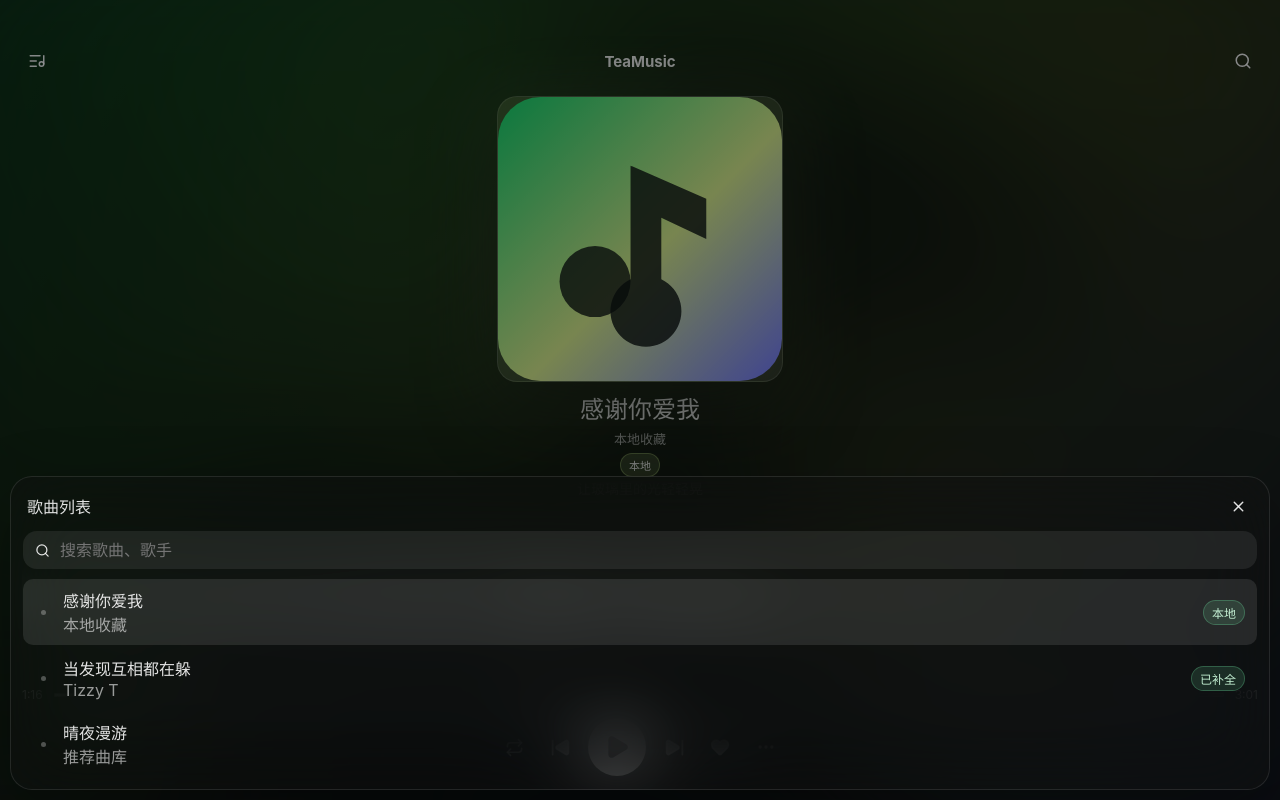
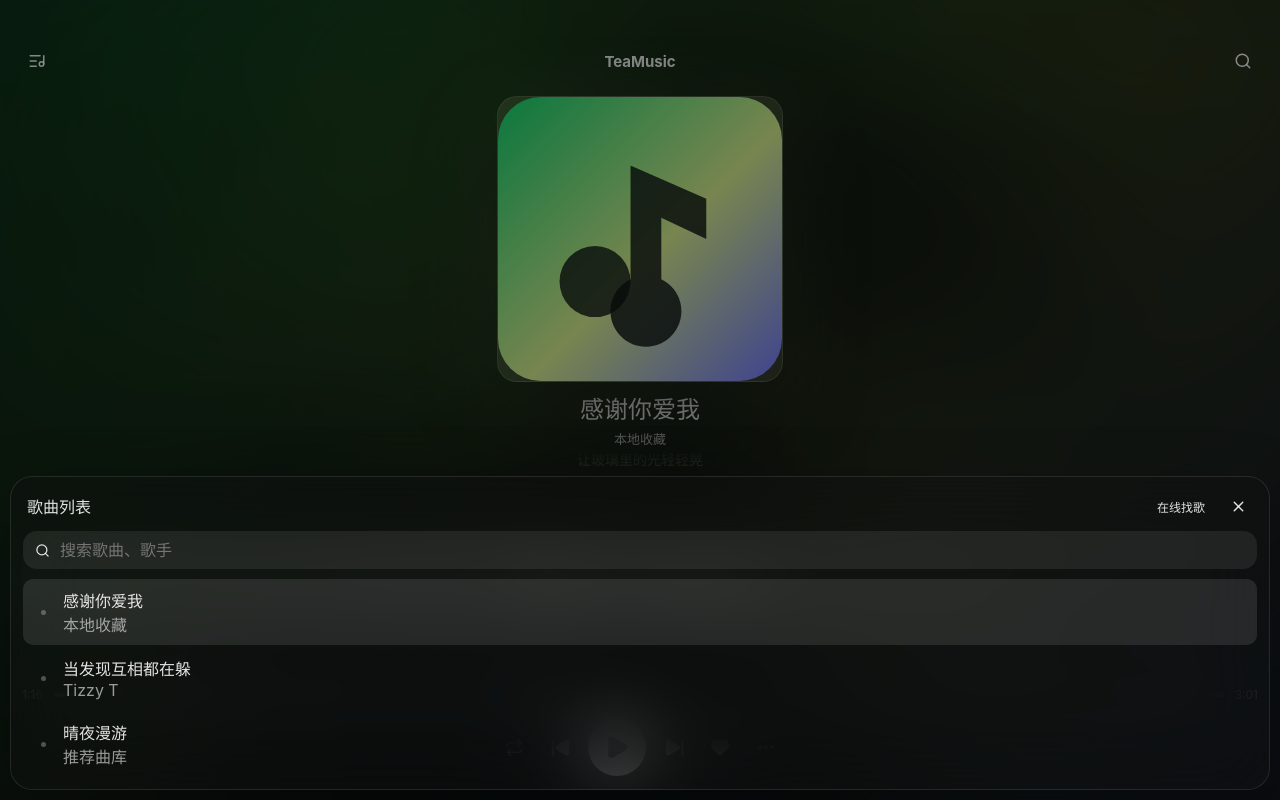
Before and after one commit to taomic2035/TeaMusic, a React (Vite) app: page / in a window 1280 px wide. Both pictures are taken after a click on the button 37 px from the left and 61 px from the top of the page. Built offline with nearby package versions, Linux system fonts and the light colour scheme.

Commit message:
fix: surface online finder and hide source badges

```diff
--- a/src/App.tsx
+++ b/src/App.tsx
@@ -1011,6 +1011,10 @@ export function App() {
           query={query}
           onQueryChange={setQuery}
           onClose={() => setIsLibraryDrawerOpen(false)}
+          onOpenFinder={() => {
+            setIsLibraryDrawerOpen(false);
+            setIsFinderOpen(true);
+          }}
           onSelectTrack={selectTrack}
         />
       ) : null}
--- a/src/components/ImmersivePlayer.tsx
+++ b/src/components/ImmersivePlayer.tsx
@@ -12,7 +12,7 @@ import {
   SkipForward,
 } from 'lucide-react';
 import { ReactNode } from 'react';
-import { Track, formatPlaybackTime, getTrackBadge } from '../domain/music';
+import { Track, formatPlaybackTime } from '../domain/music';
 import { LyricStage } from './LyricStage';
 
 type PlaybackMode = 'queue' | 'repeat-one' | 'shuffle';
@@ -67,7 +67,6 @@ export function ImmersivePlayer({
   menu,
 }: ImmersivePlayerProps) {
   const ModeIcon = playbackMode === 'queue' ? Repeat : playbackMode === 'repeat-one' ? Repeat1 : Shuffle;
-  const badge = getTrackBadge(currentTrack);
 
   return (
     <section className={isPlaying ? 'immersive-player is-playing' : 'immersive-player is-idle'} aria-label="沉浸播放页">
@@ -92,7 +91,6 @@ export function ImmersivePlayer({
       <div className="immersive-meta" aria-label="当前播放">
         <h2>{currentTrack.title}</h2>
         <span>{getTrackSubtitle(currentTrack)}</span>
-        {badge ? <em>{badge}</em> : null}
       </div>
 
       <LyricStage
@@ -140,9 +138,8 @@ export function ImmersivePlayer({
         <button aria-label="更多操作" className={isMenuOpen ? 'active' : ''} onClick={onToggleMenu}>
           <MoreHorizontal size={20} />
         </button>
+        {menu}
       </div>
-
-      {menu}
     </section>
   );
 }
--- a/src/components/LibraryDrawer.tsx
+++ b/src/components/LibraryDrawer.tsx
@@ -1,5 +1,5 @@
 import { Music2, Search, X } from 'lucide-react';
-import { Track, getTrackBadge } from '../domain/music';
+import { Track } from '../domain/music';
 
 interface LibraryDrawerProps {
   tracks: Track[];
@@ -8,6 +8,7 @@ interface LibraryDrawerProps {
   query: string;
   onQueryChange: (query: string) => void;
   onClose: () => void;
+  onOpenFinder: () => void;
   onSelectTrack: (track: Track, options?: { keepPlaying?: boolean }) => void;
 }
 
@@ -22,6 +23,7 @@ export function LibraryDrawer({
   query,
   onQueryChange,
   onClose,
+  onOpenFinder,
   onSelectTrack,
 }: LibraryDrawerProps) {
   return (
@@ -30,9 +32,14 @@ export function LibraryDrawer({
       <section className="library-drawer glass-panel" role="dialog" aria-label="歌曲列表">
         <header className="library-drawer-head">
           <strong>歌曲列表</strong>
-          <button aria-label="关闭歌曲列表" onClick={onClose}>
-            <X size={17} />
-          </button>
+          <div className="library-drawer-actions">
+            <button className="finder-shortcut" onClick={onOpenFinder}>
+              在线找歌
+            </button>
+            <button aria-label="关闭歌曲列表" onClick={onClose}>
+              <X size={17} />
+            </button>
+          </div>
         </header>
 
         <label className="drawer-search">
@@ -53,8 +60,6 @@ export function LibraryDrawer({
             </div>
           ) : null}
           {tracks.map((track) => {
-            const badge = getTrackBadge(track);
-
             return (
               <button
                 className={track.id === currentTrackId ? 'track-row active' : 'track-row'}
@@ -81,7 +86,6 @@ export function LibraryDrawer({
                   <strong>{track.title}</strong>
                   <span>{getTrackSubtitle(track)}</span>
                 </div>
-                {badge ? <em>{badge}</em> : null}
               </button>
             );
           })}
--- a/src/styles/global.css
+++ b/src/styles/global.css
@@ -421,9 +421,14 @@ button {
   padding: 2px 4px 10px;
 }
 
+.library-drawer-actions {
+  display: flex;
+  align-items: center;
+  gap: 8px;
+}
+
 .library-drawer-head button {
   display: grid;
-  width: 30px;
   height: 30px;
   place-items: center;
   border: 0;
@@ -431,6 +436,19 @@ button {
   background: transparent;
   color: inherit;
   cursor: pointer;
+}
+
+.library-drawer-head button:not(.finder-shortcut) {
+  width: 30px;
+}
+
+.finder-shortcut {
+  padding: 0 10px;
+  border: 1px solid color-mix(in srgb, var(--theme-accent, #7bffb4) 28%, transparent);
+  background: var(--theme-accent-soft, rgba(123, 255, 180, 0.18));
+  color: rgba(255, 255, 255, 0.9);
+  font-size: 12px;
+  font-weight: 720;
 }
 
 .drawer-search {
```
Also changed, not shown: 2 other files (tests, documents, lock files or other folders).
